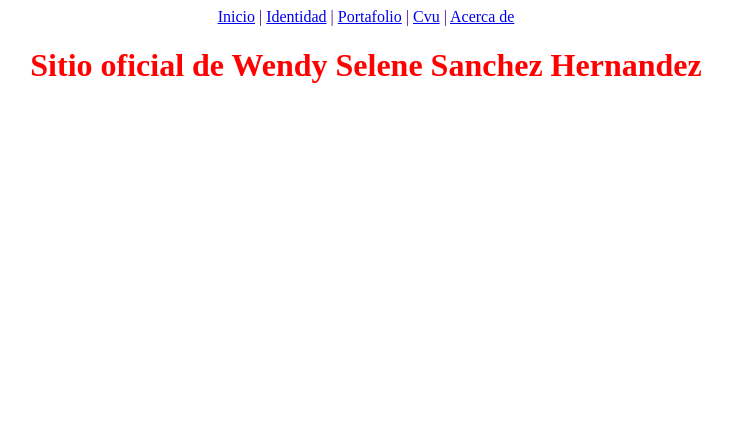
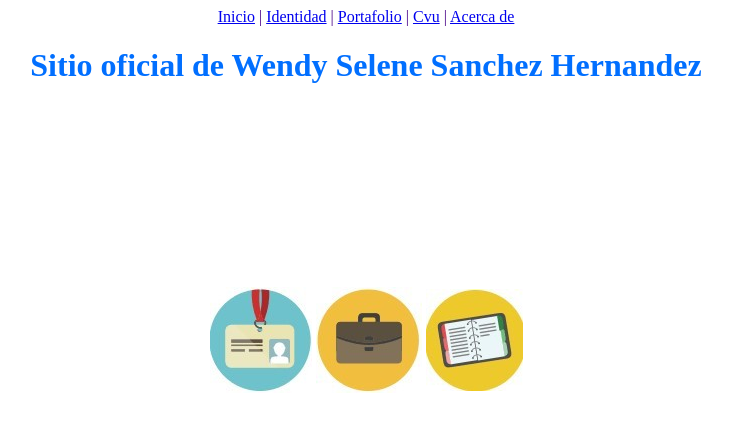
Before and after one commit to selenehdez007/proyectowssh, a plain HTML site: page index.html in a window 1280 px wide. Shown: the whole page, without its empty margins (274-1006 px from the left). Drawn offline with Linux system fonts and the light colour scheme.

Commit message:
Tabla central de la pagina con imagenes

```diff
--- a/css/style.css
+++ b/css/style.css
@@ -4,5 +4,10 @@
 }
 .titulo {
     text-align: center;
-    color: rgb(255, 1, 1);
+    color: rgb(1, 111, 255);
 }
+.tablaPrincipal{
+    margin: auto;
+    margin-top: 200px;
+    color:rgb(98, 97, 97);
+}
--- a/index.html
+++ b/index.html
@@ -8,6 +8,9 @@
     <link rel="stylesheet" type="text/css" href="css/style.css">
 </head>
 <body>
+
+
+
    <div class="menuHorizontal">
         <a href="index.html">Inicio</a> |
         <a href="identidad.html">Identidad</a> |
@@ -17,5 +20,20 @@
     </div>
     <div class="titulo">
         <h1>Sitio oficial de Wendy Selene Sanchez Hernandez</h1>
+        </div>
+<div class="content">
+
+    <table class="tablaPrincipal">
+        <tr>
+            <td><a href="identidad.html"><img src="img/identidad.jpg" ></a></td>
+            <td><a href="portafolio.html"><img src="img/portafolio.jpg"></a></td>
+            <td><a href="CVU.html"><img src="img/CVU.jpg"></a></td>
+        </tr>
+    </table>
+
+</div>
+
+
+
 </body>
 </html>
```
Also changed, not shown: img/CVU.jpg (added), img/identidad.jpg (added), img/portafolio.jpg (added).
